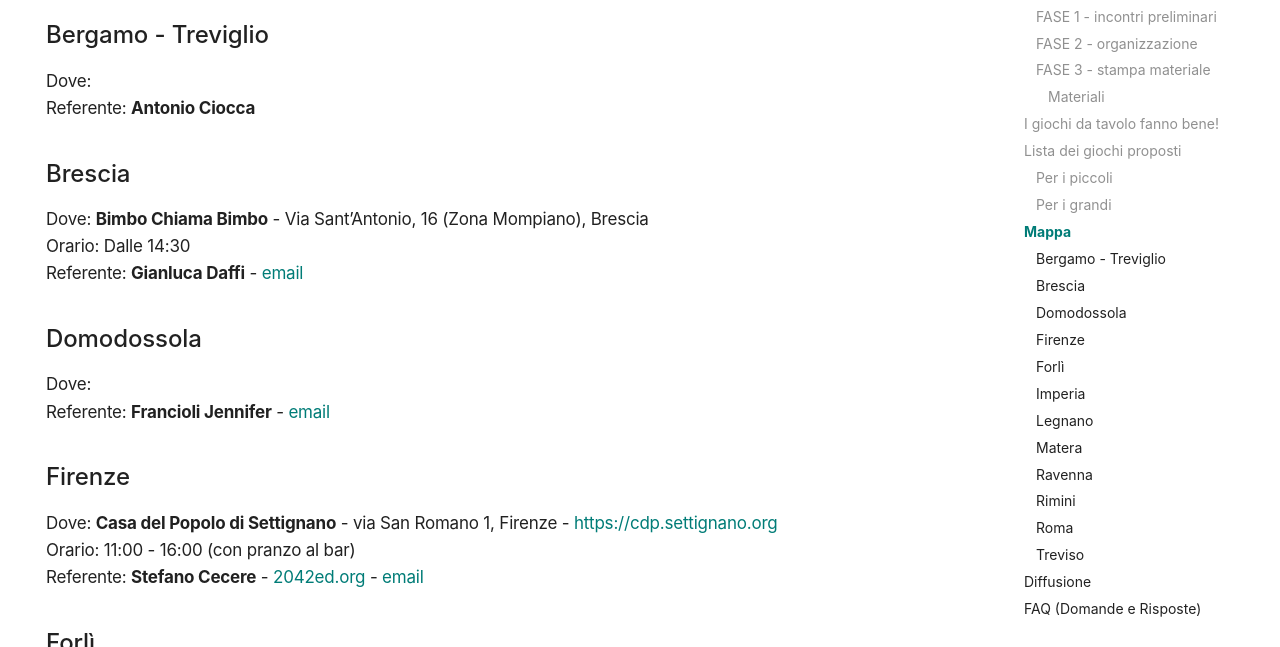
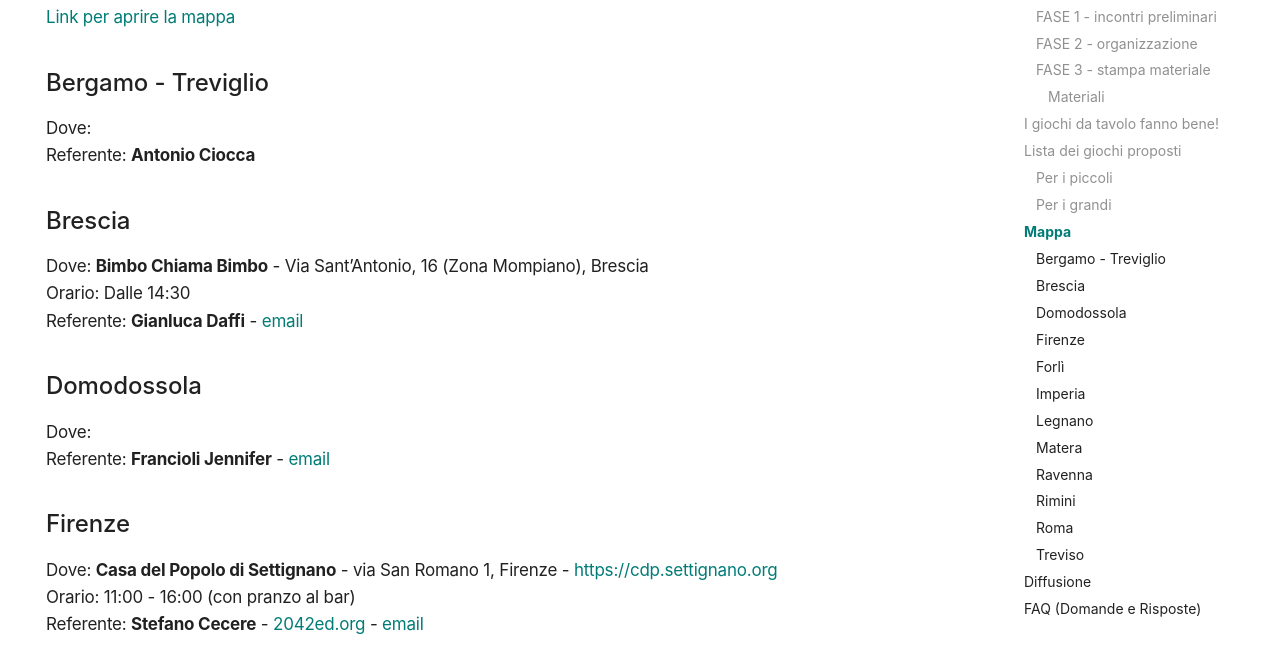
Before and after one commit to ingiococonpapa/ingiococonpapa.github.io, an MkDocs documentation site: the page built from docs/index.md, in a window 1280 px wide and 900 px high, scrolled down 7866 px, cut to the strip 253-900 px from the top of the window. Built offline with MkDocs 1.6.1 and Material for MkDocs 9.7.7, drawn with Linux system fonts in a browser that asks for light colours; comment, search, counter and statistics services are not loaded.

Commit message:
link mappa

```diff
--- a/docs/index.md
+++ b/docs/index.md
@@ -170,7 +170,8 @@ Per i bambini e i ragazzi con ADHD, poi, i giochi sono ancor più importanti, pe
     Per proporre nuovi eventi compilare questa 👉🏼 [form di contatto](https://forms.gle/jHMDSRyyoLyGsMvv7)
     Per apportare modifiche scrivere in [mailing list](https://groups.google.com/g/ingiococonpapa)
 
-<iframe src="https://www.google.com/maps/d/u/0/embed?mid=1UuIn5vNkS8Sx4IpgfZJcW9S31Q_59qQ&ehbc=2E312F&noprof=1" width="100%" height="600"></iframe>
+<iframe src="https://www.google.com/maps/d/u/0/embed?mid=1UuIn5vNkS8Sx4IpgfZJcW9S31Q_59qQ&ehbc=2E312F&noprof=1" width="100%" height="620"></iframe>
+[Link per aprire la mappa](https://www.google.com/maps/d/viewer?mid=1UuIn5vNkS8Sx4IpgfZJcW9S31Q_59qQ&ll=41.70653847881417%2C12.453754387499995&z=6)
 
 ### Bergamo - Treviglio
 Dove:
```
